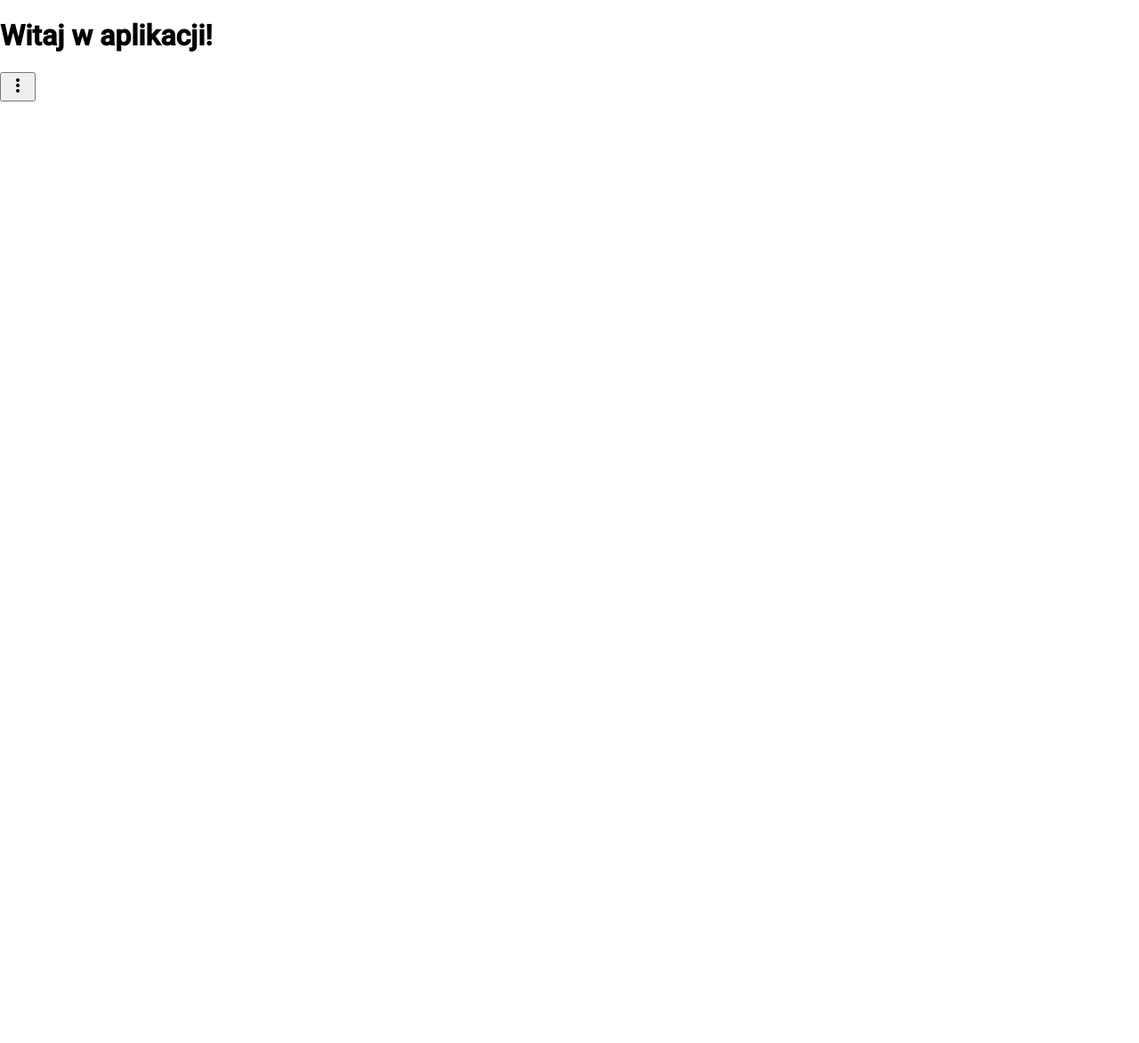
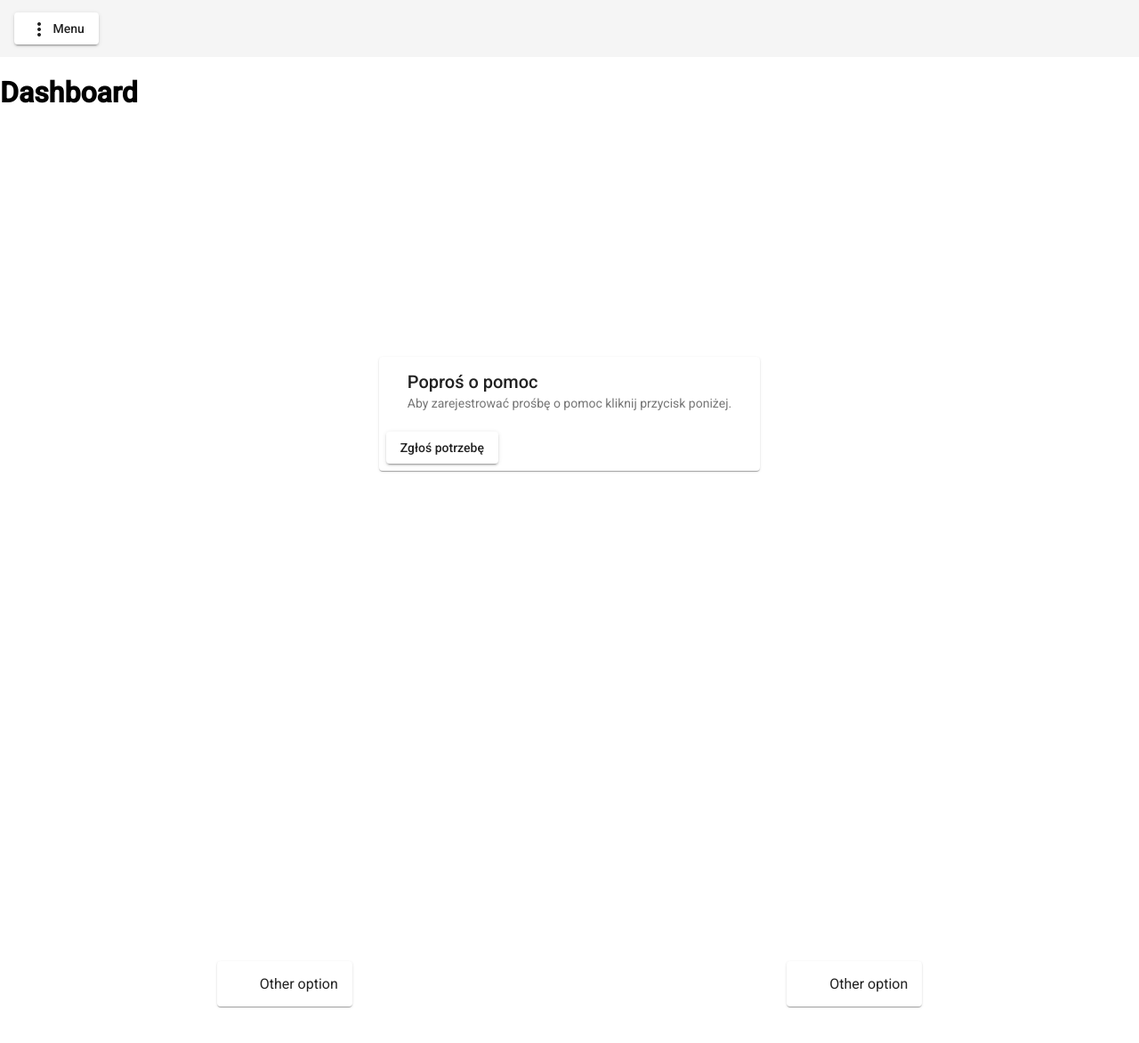
Before and after one commit to maciok/helper, an Angular app in the folder src/ui/: page /dashboard in a window 1280 px wide. Before the commit this address led to /. Shown: the top 1172 px of the page at 89% size. Before the commit the page ends 821 px from the top, so only its background shows below. Built offline with nearby package versions, Linux system fonts and the light colour scheme.

Commit message:
dashboard and registration draft

```diff
--- a/src/ui/src/app/app-routing.module.ts
+++ b/src/ui/src/app/app-routing.module.ts
@@ -1,11 +1,18 @@
 import { NgModule } from '@angular/core';
-import { Routes, RouterModule } from '@angular/router';
+import { RouterModule, Routes } from '@angular/router';
+import { DashboardComponent } from './dashboard/dashboard.component';
+import { RegistrationComponent } from './registration/registration.component';
 
 
-const routes: Routes = [];
+const routes: Routes = [
+  {path: 'dashboard', component: DashboardComponent},
+  {path: 'registration', component: RegistrationComponent},
+  {path: '**', redirectTo: '/dashboard'},
+];
 
 @NgModule({
   imports: [RouterModule.forRoot(routes)],
   exports: [RouterModule]
 })
-export class AppRoutingModule { }
+export class AppRoutingModule {
+}
--- a/src/ui/src/app/app.component.html
+++ b/src/ui/src/app/app.component.html
@@ -1,18 +1,14 @@
-<h1>Witaj w aplikacji!</h1>
+<mat-toolbar>
+  <mat-menu #appMenu="matMenu">
+    <button mat-menu-item>Zgłoś potrzebę pomocy</button>
+    <button mat-menu-item>Twój profil</button>
+  </mat-menu>
 
-<mat-menu #appMenu="matMenu">
-  <button mat-menu-item>Settings</button>
-  <button mat-menu-item>Help</button>
-  <button mat-menu-item>
-    <mat-icon>notifications_off</mat-icon>
-    <span>Disable alerts</span>
+  <button mat-raised-button [matMenuTriggerFor]="appMenu">
+    <mat-icon>more_vert</mat-icon>
+    Menu
   </button>
-</mat-menu>
-
-<button mat-icon-button [matMenuTriggerFor]="appMenu">
-  <!-- pass local reference of mat-menu to be opened on this click -->
-  <mat-icon>more_vert</mat-icon>
-</button>
+</mat-toolbar>
 
 
 <router-outlet></router-outlet>
--- /dev/null
+++ b/src/ui/src/app/dashboard/dashboard.component.html
@@ -0,0 +1,35 @@
+<h1>Dashboard</h1>
+
+<mat-grid-list cols="2">
+
+  <mat-grid-tile colspan="2">
+    <mat-card>
+      <mat-card-header>
+        <mat-card-title>
+          Poproś o pomoc
+        </mat-card-title>
+        <mat-card-subtitle>
+          Aby zarejestrować prośbę o pomoc kliknij przycisk poniżej.
+        </mat-card-subtitle>
+      </mat-card-header>
+      <mat-card-actions>
+        <button mat-raised-button>Zgłoś potrzebę</button>
+      </mat-card-actions>
+    </mat-card>
+  </mat-grid-tile>
+
+  <mat-grid-tile>
+    <mat-card>
+      <mat-card-header>
+        Other option
+      </mat-card-header>
+    </mat-card>
+  </mat-grid-tile>
+  <mat-grid-tile>
+    <mat-card>
+      <mat-card-header>
+        Other option
+      </mat-card-header>
+    </mat-card>
+  </mat-grid-tile>
+</mat-grid-list>
--- /dev/null
+++ b/src/ui/src/app/dashboard/dashboard.component.ts
@@ -0,0 +1,15 @@
+import { Component, OnInit } from '@angular/core';
+
+@Component({
+  selector: 'app-dashboard',
+  templateUrl: './dashboard.component.html',
+  styleUrls: ['./dashboard.component.scss']
+})
+export class DashboardComponent implements OnInit {
+
+  constructor() { }
+
+  ngOnInit() {
+  }
+
+}
--- /dev/null
+++ b/src/ui/src/app/model/role.model.ts
@@ -0,0 +1,4 @@
+enum Role {
+  VOLUNTEER,
+  NECESSITOUS,
+}
--- a/src/ui/src/app/registration/registration.component.html
+++ b/src/ui/src/app/registration/registration.component.html
@@ -1 +1,5 @@
-<p>registration works!</p>
+<form>
+  <mat-form-field class="example-full-width">
+    <input matInput placeholder="imię">
+  </mat-form-field>
+</form>
```
Also changed, not shown: src/ui/src/app/app.module.ts (+16 -2 lines), src/ui/src/app/model/user.model.ts (added, +7 -0 lines), src/ui/src/app/dashboard/dashboard.component.scss (added), 2 other files (tests, documents, lock files or other folders).
